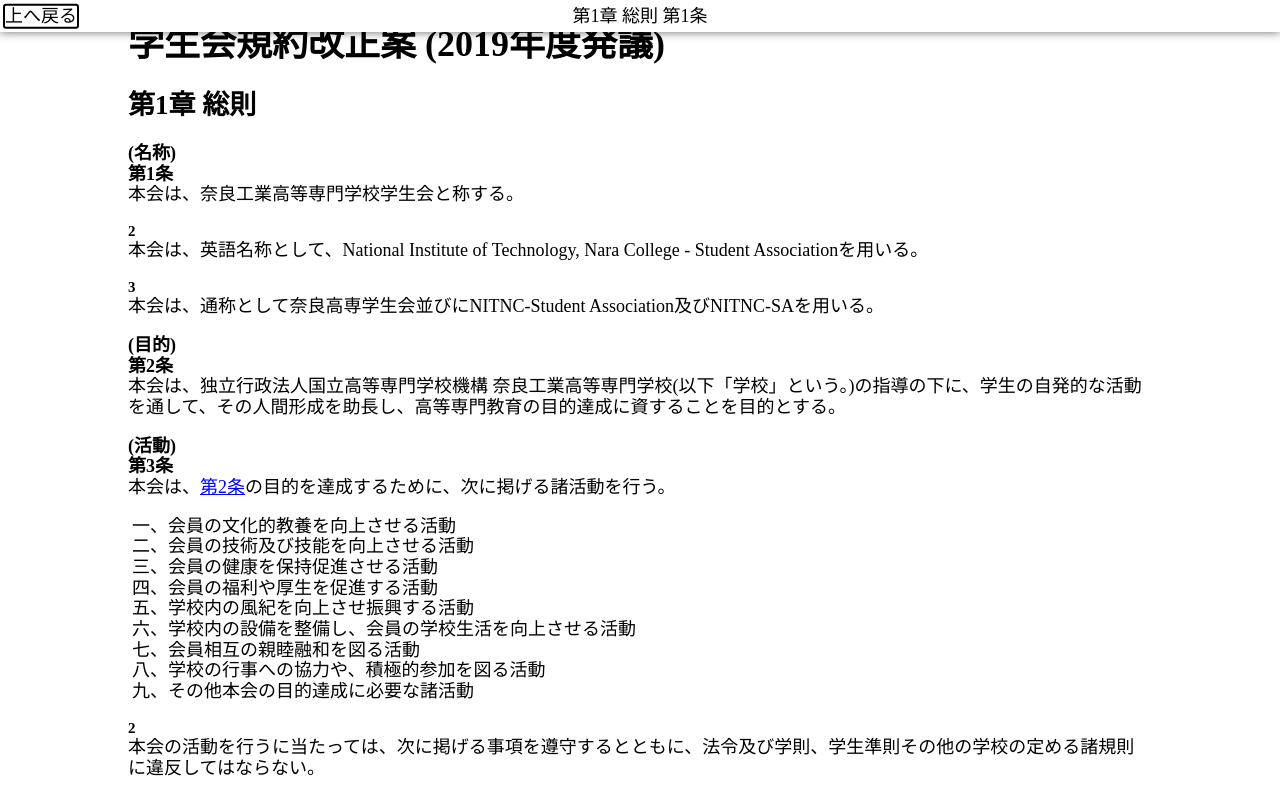
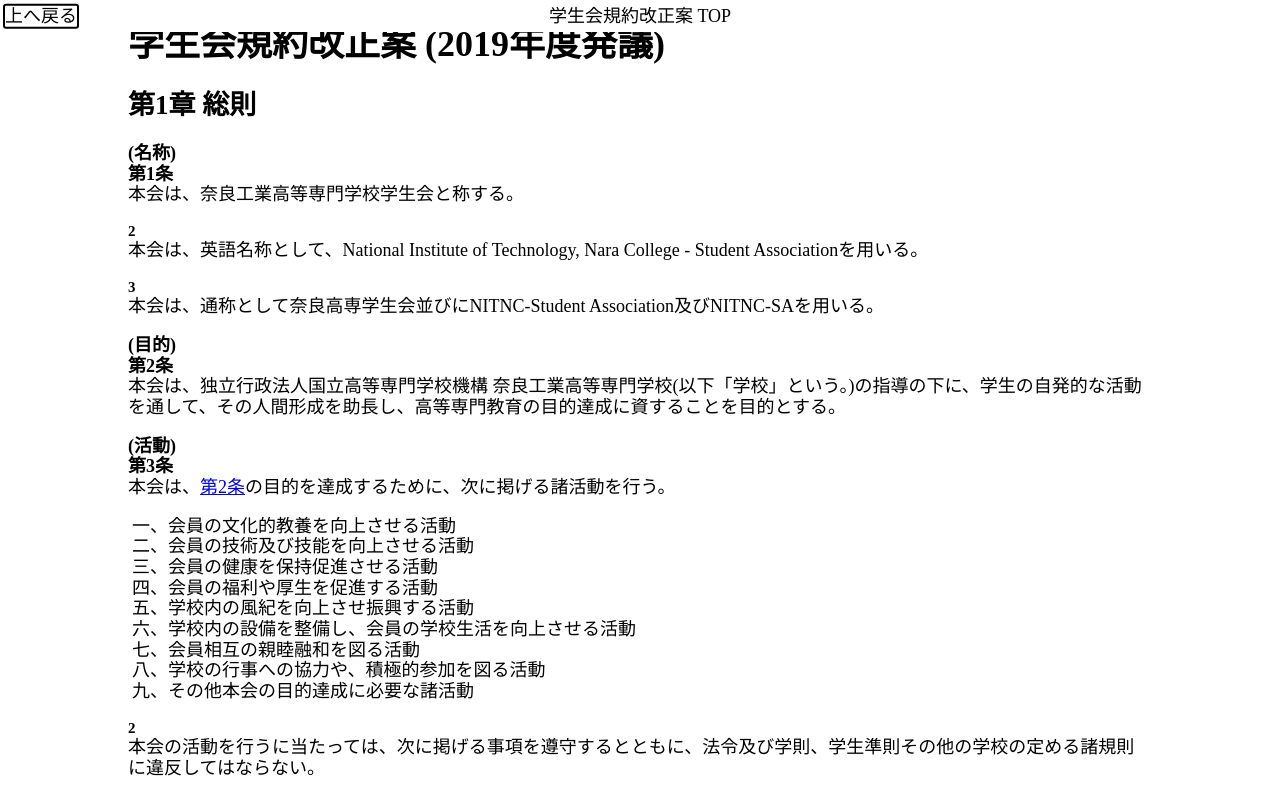
Before and after one commit to nitnc-17s/term-see, a plain HTML site: page index.html in a window 1280 px wide. Shown: the top 793 px of the page. Drawn offline with nearby package versions, Linux system fonts and the light colour scheme; some packages are replaced by stand-ins of ours; a script that the page names is missing.

Commit message:
最初の影消し

```diff
--- a/index.js
+++ b/index.js
@@ -39,6 +39,14 @@ function onScroll() {
     }
     if(articleText == undefined) articleText = termBase[chapterNum].getElementsByTagName("h4")[0].innerHTML;
     articleHeader.innerHTML = articleText;
+
+    if(!window.scrollY){
+        headerBase.classList.remove("header-shadow");
+        chapterHeader.innerHTML = "学生会規約改正案";
+        articleHeader.innerHTML = "TOP";
+    }else{
+        headerBase.classList.add("header-shadow");
+    }
 }
 onScroll();
 window.onscroll = onScroll;
--- a/style.css
+++ b/style.css
@@ -45,6 +45,9 @@ header{
     top: 0;
     left: 0;
     background-color: #FFF;
+}
+
+.header-shadow{
     filter: drop-shadow(0px 0px 5px rgba(0,0,0,0.6));
 }
 
```
